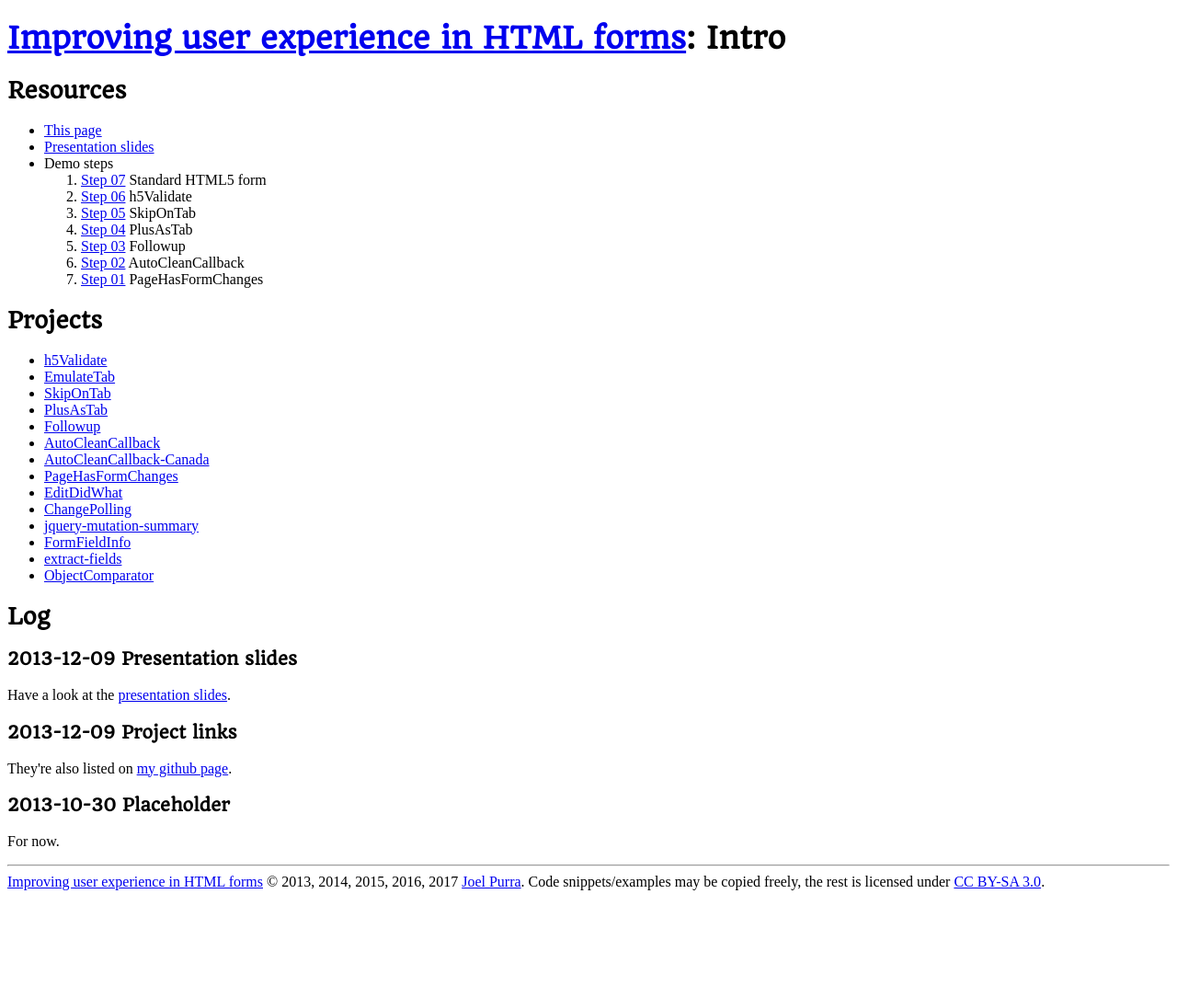
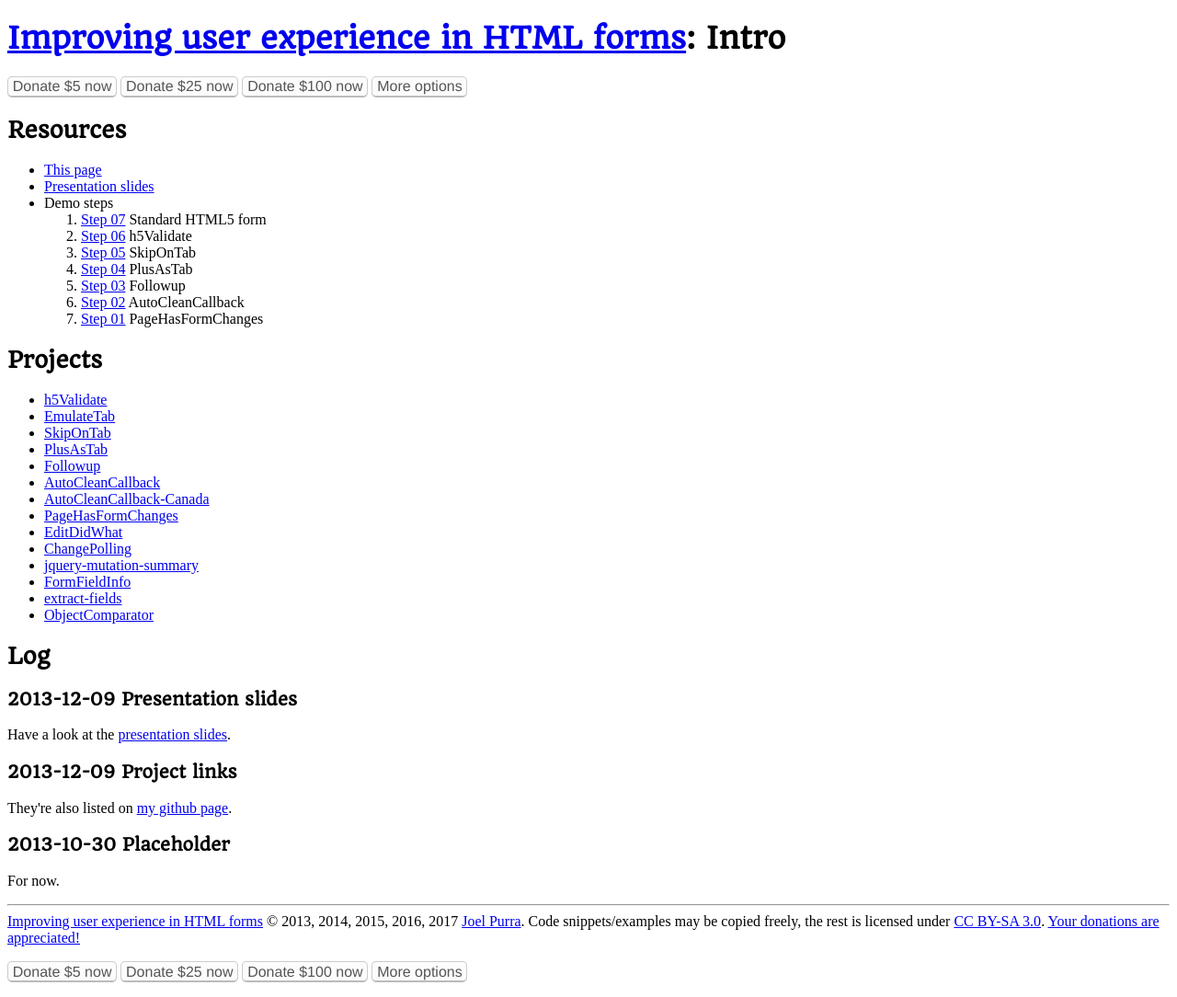
Before and after one commit to joelpurra/html-forms, a Jekyll site: the page built from index.html, in a window 1280 px wide. Shown: the whole page at 92% size. Built offline with Jekyll 4.4.1, drawn with Linux system fonts in a browser that asks for light colours; some web fonts are replaced; before the commit the page ends 976 px from its top, so only the background shows below that.

Commit message:
Add donation links in README.md, in demo

```diff
--- a/_layouts/page.html
+++ b/_layouts/page.html
@@ -10,18 +10,48 @@ layout: bare
     h1, h2, h3 {
         font-family: Quando, Helvetica, Verdana, sans-serif;
     }
+    .donate kbd {
+        display: inline-block;
+        color: #555;
+        vertical-align: middle;
+        padding: 0.1em;
+        padding-left: 0.3em;
+        padding-right: 0.3em;
+        background-color: #fcfcfc;
+        border: solid 1px #ccc;
+        border-bottom-color: #bbb;
+        border-radius: 0.3em;
+        box-shadow: inset 0 -1px 0 #bbb;
+        font-family: Helvetica, Verdana, sans-serif;
+    }
     </style>
 
 </head>
 
 <body>
-    <h1>
-        <a href="{{ site.projectUrl }}">{{ site.projectName }}</a>: {{ page.title | xml_escape }}
-    </h1>
+    <header>
+        <h1>
+            <a href="{{ site.projectUrl }}">{{ site.projectName }}</a>: {{ page.title | xml_escape }}
+        </h1>
+
+        <p class="donate">
+            <a href="https://joelpurra.com/donate/proceed/?amount=5&currency=usd"><kbd>Donate $5 now</kbd></a>
+            <a href="https://joelpurra.com/donate/proceed/?amount=25&currency=usd"><kbd>Donate $25 now</kbd></a>
+            <a href="https://joelpurra.com/donate/proceed/?amount=100&currency=usd&invoice=true"><kbd>Donate $100 now</kbd></a>
+            <a href="https://joelpurra.com/donate/"><kbd>More options</kbd></a>
+        </p>
+    </header>
     {{ content }}
     <footer class="container">
         <hr />
-        <a href="{{ site.projectUrl }}">{{ site.projectName }}</a> &copy; 2013, 2014, 2015, 2016, 2017 <a href="https://joelpurra.com/">Joel Purra</a>. Code snippets/examples may be copied freely, the rest is licensed under <a href="https://creativecommons.org/licenses/by-sa/3.0/">CC BY-SA 3.0</a>.
+        <a href="{{ site.projectUrl }}">{{ site.projectName }}</a> &copy; 2013, 2014, 2015, 2016, 2017 <a href="https://joelpurra.com/">Joel Purra</a>. Code snippets/examples may be copied freely, the rest is licensed under <a href="https://creativecommons.org/licenses/by-sa/3.0/">CC BY-SA 3.0</a>. <a href="https://joelpurra.com/donate/">Your donations are appreciated!</a>
+
+        <p class="donate">
+            <a href="https://joelpurra.com/donate/proceed/?amount=5&currency=usd"><kbd>Donate $5 now</kbd></a>
+            <a href="https://joelpurra.com/donate/proceed/?amount=25&currency=usd"><kbd>Donate $25 now</kbd></a>
+            <a href="https://joelpurra.com/donate/proceed/?amount=100&currency=usd&invoice=true"><kbd>Donate $100 now</kbd></a>
+            <a href="https://joelpurra.com/donate/"><kbd>More options</kbd></a>
+        </p>
     </footer>
     {% include piwik.html %}
 </body>
```
Also changed, not shown: README.md.
